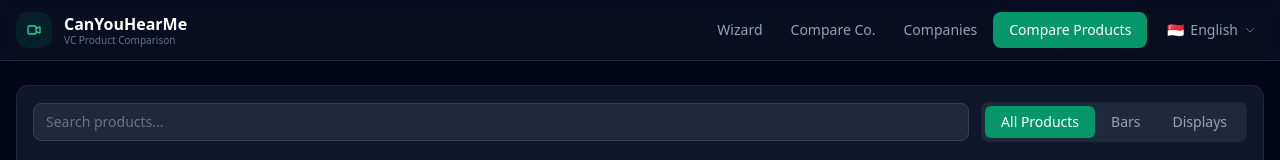
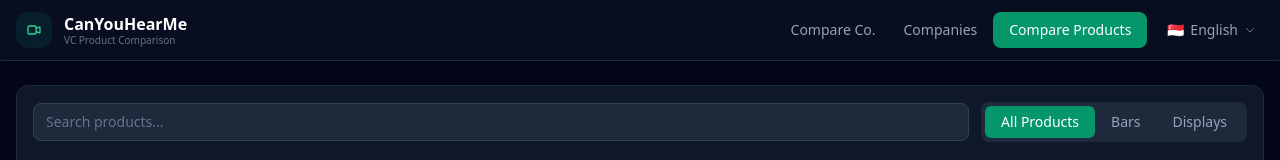
Before and after one commit to jpmoregain-eth/canyouhearme, a Next.js app: page / in a window 1280 px wide. Shown: the top 160 px of the page. Built offline with nearby package versions, Linux system fonts and the light colour scheme.

Commit message:
Remove wizard link from nav — page still accessible but not featured

```diff
--- a/pages/index.tsx
+++ b/pages/index.tsx
@@ -167,7 +167,6 @@
 
           {/* Desktop Nav + Language */}
           <nav className="hidden md:flex gap-1 items-center">
-            <a href="/wizard" className="px-3 py-2 text-slate-400 hover:text-white text-sm transition-colors rounded-lg hover:bg-slate-800">{tx.navWizard}</a>
             <a href="/company-compare" className="px-3 py-2 text-slate-400 hover:text-white text-sm transition-colors rounded-lg hover:bg-slate-800">{tx.navCompareCo}</a>
             <a href="/companies" className="px-3 py-2 text-slate-400 hover:text-white text-sm transition-colors rounded-lg hover:bg-slate-800">{tx.navCompanies}</a>
             {compareMode === 'none' ? (
@@ -268,7 +267,6 @@
         {/* Mobile Menu */}
         {mobileMenuOpen && (
           <div className="md:hidden border-t border-slate-800 bg-slate-900 px-4 py-3 space-y-1">
-            <a href="/wizard" className="block px-3 py-2 text-slate-400 hover:text-white hover:bg-slate-800 rounded-lg text-sm">{tx.navWizard}</a>
             <a href="/company-compare" className="block px-3 py-2 text-slate-400 hover:text-white hover:bg-slate-800 rounded-lg text-sm">{tx.navCompareCo}</a>
             <a href="/companies" className="block px-3 py-2 text-slate-400 hover:text-white hover:bg-slate-800 rounded-lg text-sm">{tx.navCompanies}</a>
             <a href="/" className="block px-3 py-2 text-white bg-slate-800 rounded-lg text-sm">{tx.navProducts}</a>
```
